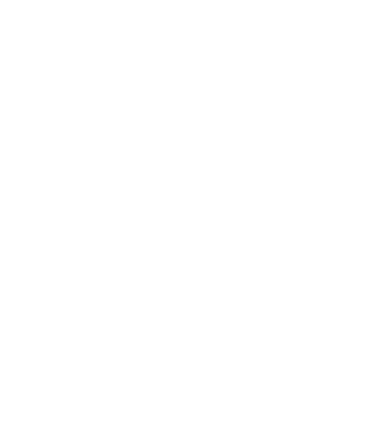
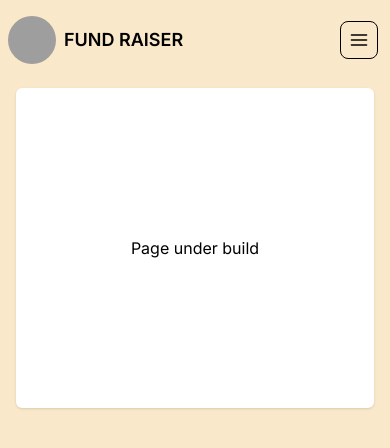
Before and after one commit to alamrumman/Fund-raiser-app, a React (Vite) app in the folder Client/: page /raise-issue in a window 390 px wide. Before the commit this address had no page. Shown: the top 448 px of the page. Built offline with nearby package versions, Linux system fonts and the light colour scheme; grey boxes are pictures that could not be loaded.

Commit message:
Added hamburger menu, raise issue page and Records page. Added more instructions for users

```diff
--- a/Client/package.json
+++ b/Client/package.json
@@ -11,11 +11,15 @@
   },
   "dependencies": {
     "@fontsource/inter": "^5.2.8",
+    "@radix-ui/react-navigation-menu": "^1.2.14",
+    "@radix-ui/react-popover": "^1.1.15",
     "@tailwindcss/vite": "^4.1.18",
+    "clsx": "^2.1.1",
     "lucide-react": "^0.563.0",
     "react": "^19.2.0",
     "react-dom": "^19.2.0",
     "react-router-dom": "^7.13.0",
+    "tailwind-merge": "^3.4.0",
     "tailwindcss": "^4.1.18"
   },
   "devDependencies": {
--- /dev/null
+++ b/Client/src/Lib/utils.ts
@@ -0,0 +1,6 @@
+import { clsx } from "clsx";
+import { twMerge } from "tailwind-merge";
+
+export function cn(...inputs: any[]) {
+  return twMerge(clsx(inputs));
+}
--- a/Client/src/components/AdminSuccessTransactions.jsx
+++ b/Client/src/components/AdminSuccessTransactions.jsx
@@ -1,5 +1,7 @@
 import { useEffect, useState } from "react";
 import { useSearchParams, useNavigate } from "react-router-dom";
+import { COLORS } from "../constants/colors";
+import Navbar from "./Navbar";
 function AdminSuccessTransactions() {
   const [data, setData] = useState(null);
   const [loading, setLoading] = useState(true);
@@ -29,9 +31,10 @@
   const years = ["third", "second", "first"];
 
   return (
-    <div className="p-4">
+    <div className=" h-screen " style={{ background: COLORS.bg }}>
+      <Navbar />
       {/* Tabs */}
-      <div className="flex gap-3 mb-4 items-center justify-center">
+      <div className="flex gap-3 mt-5 mb-4 items-center justify-center ">
         {["SD", "SW"].map((g) => (
           <button
             key={g}
@@ -56,7 +59,7 @@
           return null;
 
         return (
-          <div key={year} className="mb-6">
+          <div key={year} className="mb-6 p-4">
             <h2 className="font-bold text-lg">
               {year.toUpperCase()} YEAR — ₹{section.totalAmount}
             </h2>
@@ -78,7 +81,7 @@
       <div className="mt-6 flex flex-col gap-3">
         <button
           onClick={() => navigate("/")}
-          className="bg-green-500 hover:bg-green-600 text-white font-semibold py-2 rounded-lg transition"
+          className="bg-green-500 hover:bg-green-600 text-white font-semibold m-4 py-2 rounded-lg transition"
         >
           Back to Home
         </button>
--- a/Client/src/components/Navbar.jsx
+++ b/Client/src/components/Navbar.jsx
@@ -1,5 +1,16 @@
 import React from "react";
 import { useSearchParams, useNavigate } from "react-router-dom";
+import { Button } from "../components/ui/button";
+import {
+  Popover,
+  PopoverContent,
+  PopoverTrigger,
+} from "../components/ui/popover";
+import {
+  NavigationMenu,
+  NavigationMenuItem,
+  NavigationMenuList,
+} from "../components/ui/navigation-menu";
 
 function Navbar({ onLogsClick }) {
   const navigate = useNavigate();
@@ -11,6 +22,7 @@
             src="\images\ncc logo.jpg"
             className="w-12 h-12 rounded-4xl"
             alt=" Logo"
+            onClick={() => navigate("/")}
           />
           <div className="text-lg font-semibold flex items-center">
             FUND RAISER
@@ -18,15 +30,91 @@
         </div>
 
         <div className="flex items-center">
-          <button
-            onClick={() => navigate("/success-view")}
-            className="mr-3 p-2 rounded-lg text-sm font-semibold
-                     bg-amber-100 text-amber-900
-                     hover:bg-amber-200 transition-all
-                     shadow-sm border "
-          >
-            Records
-          </button>
+          <div className="flex items-center mr-3">
+            <Popover>
+              <PopoverTrigger asChild>
+                <button
+                  className="p-2 rounded-lg border hover:bg-amber-100 transition-all"
+                  aria-label="Open menu"
+                >
+                  {/* Hamburger icon */}
+                  <svg
+                    className="pointer-events-none"
+                    width="20"
+                    height="20"
+                    viewBox="0 0 24 24"
+                    fill="none"
+                    stroke="currentColor"
+                    strokeWidth="2"
+                    strokeLinecap="round"
+                    strokeLinejoin="round"
+                  >
+                    <line
+                      x1="3"
+                      y1="6"
+                      x2="21"
+                      y2="6"
+                      className="
+      origin-center
+      transition-all duration-300
+      group-aria-expanded:translate-y-1.5
+      group-aria-expanded:rotate-45
+    "
+                    />
+                    <line
+                      x1="3"
+                      y1="12"
+                      x2="21"
+                      y2="12"
+                      className="
+      transition-opacity duration-200
+      group-aria-expanded:opacity-0
+    "
+                    />
+                    <line
+                      x1="3"
+                      y1="18"
+                      x2="21"
+                      y2="18"
+                      className="
+      origin-center
+      transition-all duration-300
+      group-aria-expanded:-translate-y-1.5
+      group-aria-expanded:-rotate-45
+    "
+                    />
+                  </svg>
+                </button>
+              </PopoverTrigger>
+
+              <PopoverContent align="end" className="w-40 p-2 bg-white">
+                <div className="flex flex-col gap-1">
+                  <button
+                    onClick={() => navigate("/")}
+                    className="px-3 py-2 text-left rounded-md text-sm font-semibold
+                     hover:bg-amber-100 transition"
+                  >
+                    Home
+                  </button>
+                  <button
+                    onClick={() => navigate("/success-view")}
+                    className="px-3 py-2 text-left rounded-md text-sm font-semibold
+                     hover:bg-amber-100 transition"
+                  >
+                    Records
+                  </button>
+
+                  <button
+                    onClick={() => navigate("/raise-issue")}
+                    className="px-3 py-2 text-left rounded-md text-sm font-semibold
+                     hover:bg-amber-100 transition"
+                  >
+                    Raise ticket
+                  </button>
+                </div>
+              </PopoverContent>
+            </Popover>
+          </div>
         </div>
       </div>
     </div>
--- /dev/null
+++ b/Client/src/components/RaiseIssue.jsx
@@ -0,0 +1,15 @@
+import React from "react";
+import Navbar from "./Navbar";
+import { COLORS } from "../constants/colors";
+function RaiseIssue() {
+  return (
+    <div style={{ background: COLORS.bg }} className="h-screen">
+      <Navbar />
+      <div className="bg-white shadow-sm m-4 h-80 mt-7 rounded-md flex items-center justify-center">
+        Page under build
+      </div>
+    </div>
+  );
+}
+
+export default RaiseIssue;
--- /dev/null
+++ b/Client/src/components/ui/button.tsx
@@ -0,0 +1,26 @@
+import * as React from "react";
+import { cn } from "../../Lib/utils";
+
+export interface ButtonProps extends React.ButtonHTMLAttributes<HTMLButtonElement> {
+  variant?: "default" | "ghost";
+  size?: "default" | "icon" | "sm";
+}
+
+export const Button = React.forwardRef<HTMLButtonElement, ButtonProps>(
+  ({ className, variant = "default", size = "default", ...props }, ref) => {
+    return (
+      <button
+        ref={ref}
+        className={cn(
+          "inline-flex items-center justify-center rounded-md text-sm font-medium transition-colors focus-visible:outline-none disabled:pointer-events-none disabled:opacity-50",
+          variant === "ghost" && "hover:bg-accent",
+          size === "icon" && "h-9 w-9",
+          size === "sm" && "h-9 px-4",
+          className,
+        )}
+        {...props}
+      />
+    );
+  },
+);
+Button.displayName = "Button";
--- /dev/null
+++ b/Client/src/components/ui/navigation-menu.tsx
@@ -0,0 +1,7 @@
+import * as React from "react";
+import * as NavigationMenuPrimitive from "@radix-ui/react-navigation-menu";
+import { cn } from "../../Lib/utils";
+
+export const NavigationMenu = NavigationMenuPrimitive.Root;
+export const NavigationMenuList = NavigationMenuPrimitive.List;
+export const NavigationMenuItem = NavigationMenuPrimitive.Item;
--- /dev/null
+++ b/Client/src/components/ui/popover.tsx
@@ -0,0 +1,23 @@
+import * as React from "react";
+import * as PopoverPrimitive from "@radix-ui/react-popover";
+import { cn } from "../../Lib/utils";
+
+export const Popover = PopoverPrimitive.Root;
+export const PopoverTrigger = PopoverPrimitive.Trigger;
+
+export const PopoverContent = React.forwardRef<
+  HTMLDivElement,
+  PopoverPrimitive.PopoverContentProps
+>(({ className, ...props }, ref) => (
+  <PopoverPrimitive.Portal>
+    <PopoverPrimitive.Content
+      ref={ref}
+      className={cn(
+        "z-50 rounded-md border bg-background p-4 shadow-md outline-none",
+        className,
+      )}
+      {...props}
+    />
+  </PopoverPrimitive.Portal>
+));
+PopoverContent.displayName = "PopoverContent";
--- a/Client/src/main.jsx
+++ b/Client/src/main.jsx
@@ -12,6 +12,7 @@
 import "@fontsource/inter/800.css";
 import PaymentFailed from "./components/PaymentFailed.jsx";
 import AdminSuccessTransactions from "./components/AdminSuccessTransactions.jsx";
+import RaiseIssue from "./components/RaiseIssue.jsx";
 
 createRoot(document.getElementById("root")).render(
   <StrictMode>
@@ -22,6 +23,7 @@
         <Route path="/thank-you" element={<Thanks />} />
         <Route path="/payment-failed" element={<PaymentFailed />} />
         <Route path="/success-view" element={<AdminSuccessTransactions />} />
+        <Route path="/raise-issue" element={<RaiseIssue />} />
       </Routes>
     </BrowserRouter>
   </StrictMode>,
```
Also changed, not shown: Client/src/components/Payform.jsx (+7 -6 lines), 1 other file (tests, documents, lock files or other folders).
